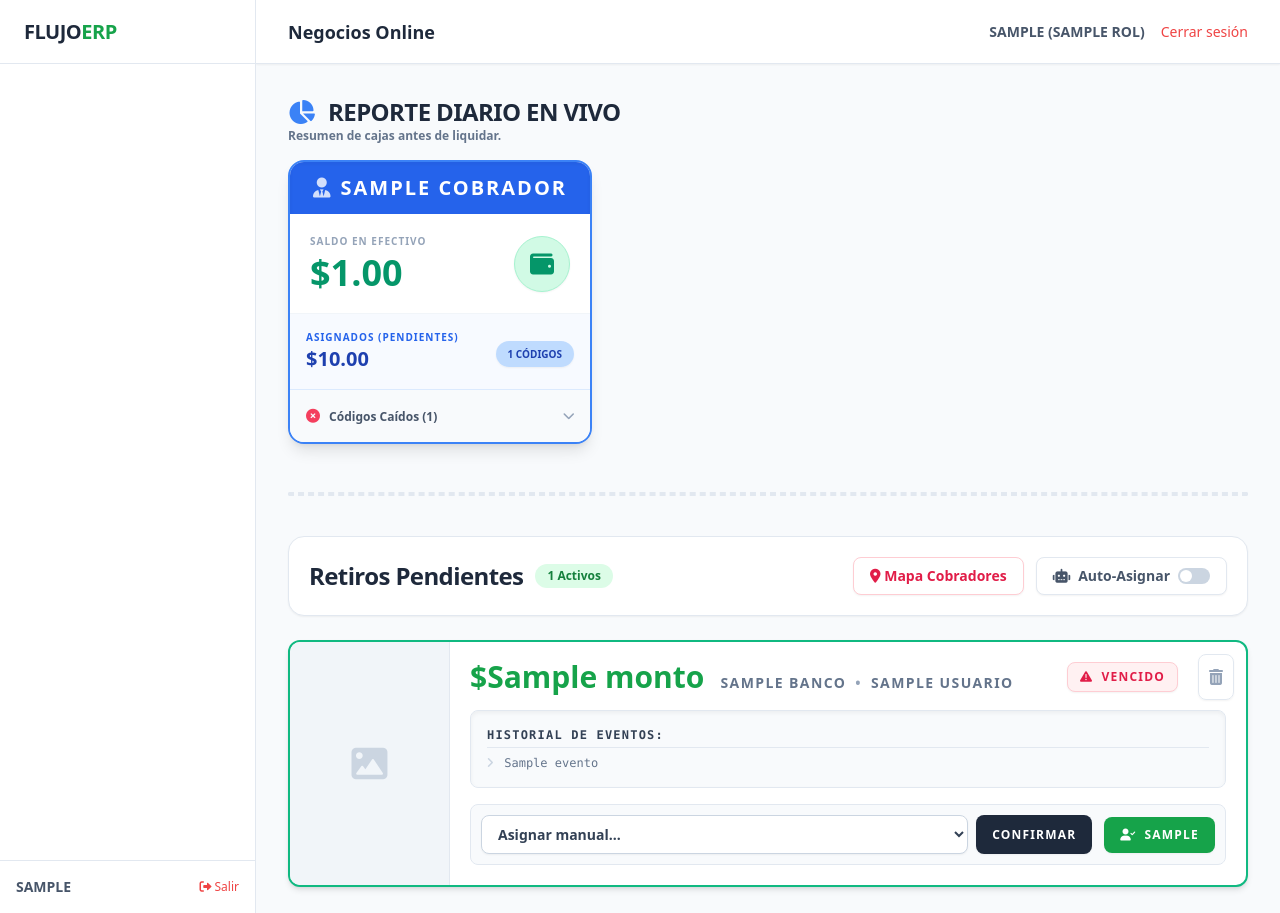
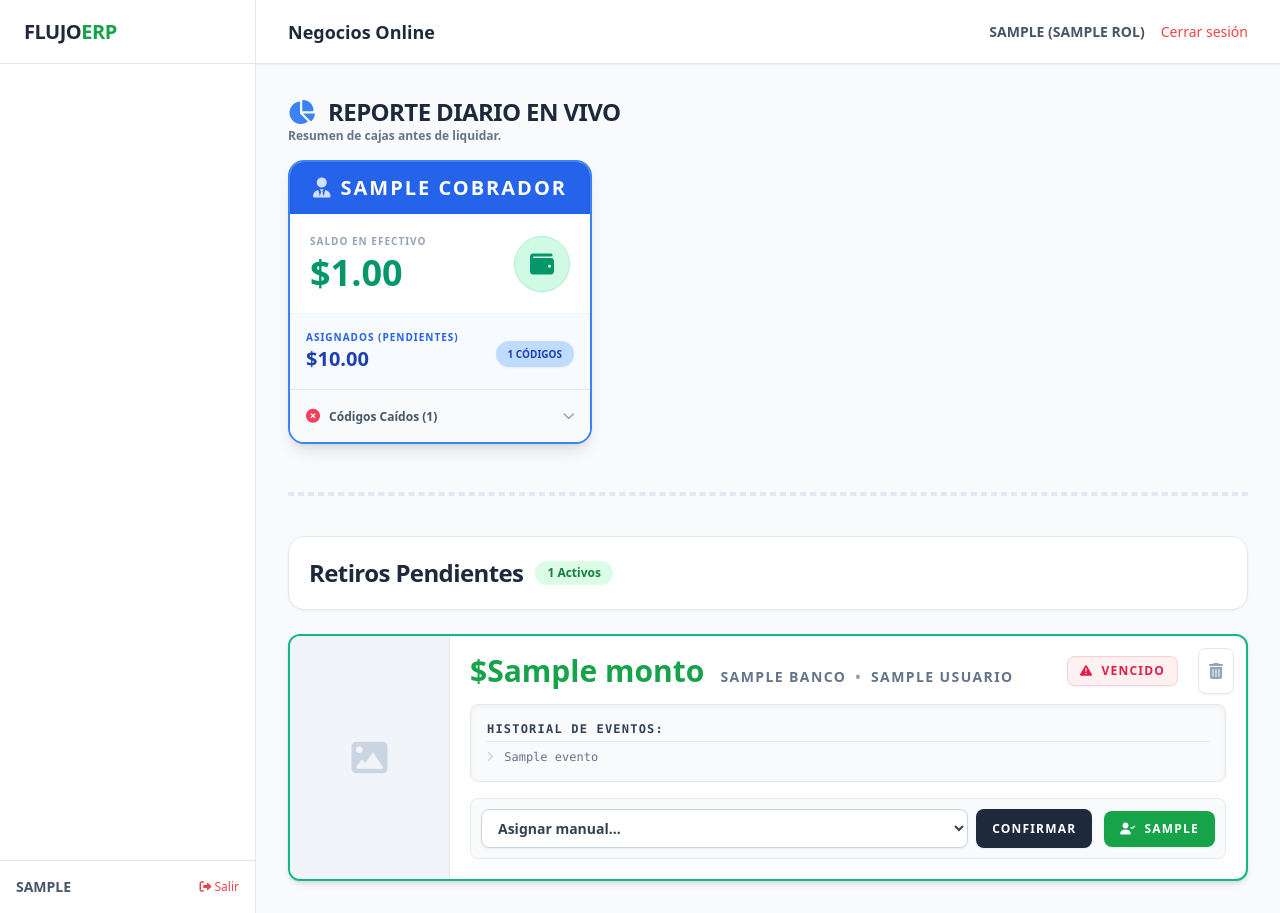
Before and after one commit to Fer333444/Codigos-Retiro, a Flask app: template templates/admin.html in a window 1280 px wide. Run offline with Flask 3, Linux system fonts and the light colour scheme; the template is opened without the code that fills it: most values are stand-ins (such as "Sample title", 1, 10 or a date in 2020); some libraries are stand-ins or nearby versions.

Commit message:
Agrega34

```diff
--- a/templates/admin.html
+++ b/templates/admin.html
@@ -87,7 +87,7 @@
         </div>
     </aside>
 
-    <main class="flex-1 flex flex-col h-screen overflow-hidden pt-16 md:pt-0 relative w-full">
+    <main class="flex-1 flex flex-col h-screen pt-16 md:pt-0 relative w-full">
         <header class="hidden md:flex h-16 bg-white border-b border-slate-200 items-center justify-between px-8 shadow-sm relative z-10 w-full shrink-0">
             <h1 class="text-lg font-semibold text-slate-800">Negocios Online</h1>
             <div class="flex items-center gap-4">
@@ -96,7 +96,7 @@
             </div>
         </header>
 
-        <div id="mainScroll" class="flex-1 overflow-auto p-4 md:p-8 bg-slate-50 relative custom-scrollbar">
+        <div id="mainScroll" class="flex-1 overflow-y-auto p-4 md:p-8 bg-slate-50 relative custom-scrollbar pb-24">
             <div class="max-w-6xl mx-auto" id="contenidoDinamico">
 
                 {% with messages = get_flashed_messages(with_categories=true) %}
@@ -170,19 +170,6 @@
                     <div class="flex items-center gap-3">
                         <h2 class="text-2xl font-black text-slate-800 tracking-tight">Retiros Pendientes</h2>
                         <span class="bg-green-100 text-green-700 px-3 py-1 rounded-full text-xs font-bold">{{ activos|length }} Activos</span>
-                    </div>
-                    <div class="flex gap-3">
-                        <button onclick="abrirMapa()" class="bg-white border border-rose-200 hover:bg-rose-50 text-rose-600 px-4 py-2 rounded-lg text-sm font-bold transition-colors shadow-sm whitespace-nowrap">
-                            <i class="fas fa-map-marker-alt"></i> Mapa Cobradores
-                        </button>
-                        <form action="/toggle_auto" method="POST" class="m-0 form-mantener-scroll">
-                            <button type="submit" class="border px-4 py-2 rounded-lg text-sm font-bold transition-colors shadow-sm flex items-center gap-2 whitespace-nowrap {% if auto_asignar %}bg-blue-50 border-blue-200 text-blue-700{% else %}bg-white border-slate-200 text-slate-600 hover:bg-slate-50{% endif %}">
-                                <i class="fas fa-robot"></i> Auto-Asignar
-                                <div class="w-8 h-4 rounded-full relative transition-colors {% if auto_asignar %}bg-blue-500{% else %}bg-slate-300{% endif %}">
-                                    <div class="w-3 h-3 bg-white rounded-full absolute top-0.5 transition-transform {% if auto_asignar %}right-0.5{% else %}left-0.5{% endif %}"></div>
-                                </div>
-                            </button>
-                        </form>
                     </div>
                 </div>
 
@@ -297,22 +284,6 @@
         </div>
     </main>
 
-    <div id="modalMapa" class="hidden fixed inset-0 bg-slate-900/80 backdrop-blur-sm z-[200] flex justify-center items-center p-4">
-        <div class="bg-white rounded-2xl w-full max-w-4xl shadow-2xl flex flex-col overflow-hidden h-[80vh] animate-fade-in-up">
-            <div class="p-4 border-b border-slate-200 bg-slate-50 flex justify-between items-center shrink-0">
-                <h3 class="font-black text-slate-800 text-lg"><i class="fas fa-map-marked-alt text-rose-600 mr-2"></i> Mapa de Cobradores</h3>
-                <div class="flex gap-3 items-center">
-                    <span id="mapaStatus" class="text-xs font-bold text-emerald-600 bg-emerald-50 px-2 py-1 rounded animate-pulse">Actualizando en vivo...</span>
-                    <button onclick="cerrarMapa()" class="text-slate-400 hover:text-rose-500 transition-colors focus:outline-none"><i class="fas fa-times-circle text-2xl"></i></button>
-                </div>
-            </div>
-            <div class="flex-1 bg-slate-100 relative p-4 overflow-y-auto">
-                <div class="grid grid-cols-1 md:grid-cols-2 lg:grid-cols-3 gap-4" id="contenedorUbicaciones">
-                </div>
-            </div>
-        </div>
-    </div>
-
     <div id="modalPapelera" class="hidden fixed inset-0 bg-slate-900/80 backdrop-blur-sm z-[200] flex justify-center items-center p-4">
         <div class="bg-white rounded-2xl w-full max-w-md shadow-2xl flex flex-col overflow-hidden animate-fade-in-up">
             <div class="p-5 border-b border-slate-200 bg-rose-50 flex justify-between items-center">
@@ -373,8 +344,7 @@
         // ==========================================
         function refrescarPanelSilencioso() {
             // Solo refrescamos si no hay modales abiertos (para no interrumpir al usuario)
-            if(!document.getElementById('modalPapelera').classList.contains('hidden') ||
-               !document.getElementById('modalMapa').classList.contains('hidden')) {
+            if(!document.getElementById('modalPapelera').classList.contains('hidden')) {
                 return;
             }
 
@@ -383,7 +353,7 @@
                 .then(html => {
                     // Extraer solo la parte del contenido dinámico usando DOMParser
                     const parser = new DOMParser();
-                    const doc = parser.parseParseFromString(html, 'text/html');
+                    const doc = parser.parseFromString(html, 'text/html');
                     const nuevoContenido = doc.getElementById('contenidoDinamico');
 
                     if (nuevoContenido) {
@@ -447,53 +417,6 @@
         setInterval(actualizarCronometros, 1000);
         actualizarCronometros();
 
-        let intervaloMapa;
-
-        function abrirMapa() {
-            document.getElementById('modalMapa').classList.remove('hidden');
-            actualizarMapa();
-            intervaloMapa = setInterval(actualizarMapa, 5000);
-        }
-
-        function cerrarMapa() {
-            document.getElementById('modalMapa').classList.add('hidden');
-            clearInterval(intervaloMapa);
-        }
-
-        function actualizarMapa() {
-            fetch('/obtener_ubicaciones')
-                .then(r => r.json())
-                .then(data => {
-                    const contenedor = document.getElementById('contenedorUbicaciones');
-                    contenedor.innerHTML = '';
-
-                    if(Object.keys(data).length === 0) {
-                        contenedor.innerHTML = '<div class="col-span-full text-center p-10 text-slate-400 font-bold"><i class="fas fa-satellite-dish text-4xl mb-3 block"></i> No hay cobradores transmitiendo ubicación.</div>';
-                        return;
-                    }
-
-                    for (const [cobrador, info] of Object.entries(data)) {
-                        const linkMaps = `https://www.google.com/maps?q=$${info.lat},${info.lng}`;
-                        const card = `
-                            <div class="bg-white p-4 rounded-xl border border-slate-200 shadow-sm flex flex-col">
-                                <div class="flex items-center gap-3 mb-3 border-b border-slate-100 pb-3">
-                                    <div class="w-10 h-10 bg-indigo-100 text-indigo-600 rounded-full flex items-center justify-center font-black text-lg uppercase">${cobrador.charAt(0)}</div>
-                                    <div>
-                                        <h4 class="font-black text-slate-800 uppercase">${cobrador}</h4>
-                                        <p class="text-[10px] font-bold text-emerald-600"><i class="fas fa-clock mr-1"></i> Última vez: ${info.ultima_vez}</p>
-                                    </div>
-                                </div>
-                                <a href="${linkMaps}" target="_blank" class="w-full bg-slate-800 hover:bg-slate-900 text-white font-bold py-2 rounded-lg text-xs text-center transition-colors shadow flex justify-center items-center gap-2">
-                                    <i class="fas fa-external-link-alt"></i> Abrir en Google Maps
-                                </a>
-                            </div>
-                        `;
-                        contenedor.innerHTML += card;
-                    }
-                })
-                .catch(err => console.error("Error al obtener ubicaciones", err));
-        }
-
         function toggleSubmenu(menuId, iconId) {
             const menu = document.getElementById(menuId);
             const icon = document.getElementById(iconId);
```
